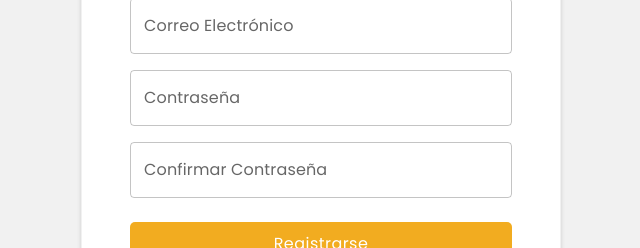
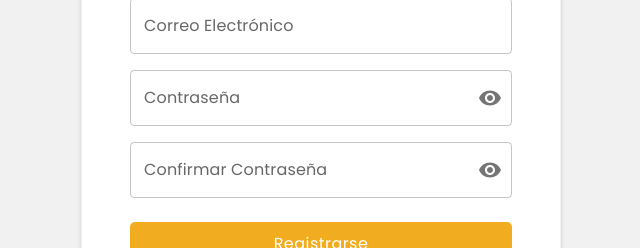
Before and after one commit to iancarlosortega/freemove-nextjs, a Next.js app: page /auth/register in a window 1280 px wide. Shown: the part 321-569 px from the top of the page, without its empty margins (319-959 px from the left). Built offline with nearby package versions, Linux system fonts and the light colour scheme; no server answers.

Commit message:
Login & Register Impl with Firebase

```diff
--- /dev/null
+++ b/app/auth/nuevo-usuario/page.tsx
@@ -0,0 +1,3 @@
+export default function NewUserPage() {
+	return <div>NewUserPage</div>;
+}
--- a/app/auth/register/page.tsx
+++ b/app/auth/register/page.tsx
@@ -1,20 +1,82 @@
 'use client';
 
+import { useState } from 'react';
+import { useRouter } from 'next/navigation';
 import Link from 'next/link';
+import { Timestamp } from 'firebase/firestore';
 import { useForm } from 'react-hook-form';
-import { Button, TextField } from '@mui/material';
+import {
+	Alert,
+	Button,
+	IconButton,
+	InputAdornment,
+	Snackbar,
+	TextField,
+} from '@mui/material';
+
+import { createDocument, signUp } from '@/firebase';
 import { LogoGreen } from '@/components/icons';
+import { IUser, UsersProviders, UsersRoles } from '@/interfaces';
+
 import styles from '../auth.module.css';
+import { Visibility, VisibilityOff } from '@mui/icons-material';
+
+interface IFormValues {
+	name: string;
+	email: string;
+	password: string;
+	confirmPassword: string;
+}
 
 export default function RegisterPage() {
+	const [errorMessage, setErrorMessage] = useState<string>('');
+	const [showPassword, setShowPassword] = useState(false);
+	const [showConfirmPassword, setShowConfirmPassword] = useState(false);
+	const router = useRouter();
 	const {
 		register,
 		handleSubmit,
 		getValues,
+		reset,
 		formState: { errors },
-	} = useForm();
+	} = useForm<IFormValues>();
 
-	const onSubmit = (data: any) => console.log(data);
+	const onSubmit = async (data: IFormValues) => {
+		const { result, error } = await signUp(data.email, data.password);
+
+		if (error) {
+			setErrorMessage('Error al registrar el usuario');
+			return reset();
+		}
+
+		const user: IUser = {
+			id: result!.user.uid,
+			email: data.email,
+			name: data.name,
+			role: UsersRoles.CLIENT,
+			provider: UsersProviders.EMAIL,
+			createdAt: Timestamp.now(),
+		};
+
+		try {
+			await createDocument('users', user);
+			return router.push('/nuevo-usuario');
+		} catch (error) {
+			setErrorMessage('Error al crear el usuario');
+			return reset();
+		}
+	};
+
+	const closeSnackBar = (
+		event?: React.SyntheticEvent | Event,
+		reason?: string
+	) => {
+		if (reason === 'clickaway') {
+			return;
+		}
+
+		setErrorMessage('');
+	};
 
 	return (
 		<div className={styles.authContainer}>
@@ -23,9 +85,21 @@ export default function RegisterPage() {
 					<Link className={styles.authLogo} href='/'>
 						<LogoGreen />
 					</Link>
-					{/* <div @fade *ngIf="isError" className={styles.alert}alert--error">
-        <p><strong>Error!</strong> El correo ingresado ya está en uso</p>
-      </div> */}
+					<Snackbar
+						open={Boolean(errorMessage)}
+						autoHideDuration={4000}
+						anchorOrigin={{
+							vertical: 'top',
+							horizontal: 'center',
+						}}
+						onClose={closeSnackBar}>
+						<Alert
+							onClose={closeSnackBar}
+							severity='error'
+							sx={{ textAlign: 'center' }}>
+							{errorMessage}
+						</Alert>
+					</Snackbar>
 				</header>
 				<form
 					autoComplete='off'
@@ -35,7 +109,6 @@ export default function RegisterPage() {
 						error={Boolean(errors['name']?.message)}
 						type='text'
 						label='Nombres y Apellidos'
-						placeholder='Juan Pérez'
 						variant='outlined'
 						helperText={errors.name?.message?.toString()}
 						sx={{
@@ -66,7 +139,7 @@ export default function RegisterPage() {
 
 					<TextField
 						error={Boolean(errors['password']?.message)}
-						type='password'
+						type={showPassword ? 'text' : 'password'}
 						label='Contraseña'
 						placeholder='********'
 						variant='outlined'
@@ -81,11 +154,23 @@ export default function RegisterPage() {
 								message: 'Debe tener mínimo 6 caracteres',
 							},
 						})}
+						InputProps={{
+							endAdornment: (
+								<InputAdornment position='end'>
+									<IconButton
+										aria-label='toggle password visibility'
+										onClick={() => setShowPassword(!showPassword)}
+										edge='end'>
+										{showPassword ? <VisibilityOff /> : <Visibility />}
+									</IconButton>
+								</InputAdornment>
+							),
+						}}
 					/>
 
 					<TextField
 						error={Boolean(errors['confirmPassword']?.message)}
-						type='password'
+						type={showConfirmPassword ? 'text' : 'password'}
 						label='Confirmar Contraseña'
 						placeholder='********'
 						variant='outlined'
@@ -100,10 +185,22 @@ export default function RegisterPage() {
 								message: 'Debe tener mínimo 6 caracteres',
 							},
 							validate: value =>
-								value !== getValues('password')
-									? 'Las contraseñas no coinciden'
-									: '',
+								value === getValues('password')
+									? true
+									: 'Las contraseñas no coinciden',
 						})}
+						InputProps={{
+							endAdornment: (
+								<InputAdornment position='end'>
+									<IconButton
+										aria-label='toggle password visibility'
+										onClick={() => setShowConfirmPassword(!showConfirmPassword)}
+										edge='end'>
+										{showConfirmPassword ? <VisibilityOff /> : <Visibility />}
+									</IconButton>
+								</InputAdornment>
+							),
+						}}
 					/>
 					<Button type='submit' variant='primary'>
 						Registrarse
--- a/app/layout.tsx
+++ b/app/layout.tsx
@@ -14,7 +14,7 @@ export default function RootLayout({
 }) {
 	return (
 		<html lang='es'>
-			<body>
+			<body suppressHydrationWarning={true}>
 				<MuiProvider>{children}</MuiProvider>
 			</body>
 		</html>
--- /dev/null
+++ b/firebase/crud.ts
@@ -0,0 +1,7 @@
+import { getFirestore, collection, addDoc } from 'firebase/firestore';
+
+const db = getFirestore();
+
+export const createDocument = async (collectionName: string, data: any) => {
+	return await addDoc(collection(db, collectionName), data);
+};
--- /dev/null
+++ b/firebase/index.ts
@@ -0,0 +1,3 @@
+export * from './signIn';
+export * from './signUp';
+export * from './crud';
--- /dev/null
+++ b/interfaces/index.ts
@@ -0,0 +1 @@
+export * from './user';
--- /dev/null
+++ b/interfaces/user.ts
@@ -0,0 +1,40 @@
+import { DocumentReference, Timestamp } from 'firebase/firestore';
+
+export interface IUser {
+	id: string;
+	name: string;
+	email: string;
+	createdAt: Timestamp;
+	role: UsersRoles;
+	provider: UsersProviders;
+}
+
+export interface IUserDb extends IUser {
+	age?: number;
+	phone?: string;
+	gender?: string;
+	identificationCard?: string;
+	country?: string;
+	city?: string;
+	canton?: string;
+	weight?: number;
+	height?: number;
+	followers?: DocumentReference[];
+	following?: DocumentReference[];
+	likes?: DocumentReference[];
+	photoUrl?: string;
+	photoFilename?: string;
+	bannerUrl?: string;
+	bannerFilename?: string;
+}
+
+export enum UsersProviders {
+	EMAIL = 'email-password',
+	GOOGLE = 'google.com',
+	FACEBOOK = 'facebook.com',
+}
+
+export enum UsersRoles {
+	ADMIN = 'ADMIN-ROLE',
+	CLIENT = 'CLIENT-ROLE',
+}
```
Also changed, not shown: app/auth/login/page.tsx (+38 -3 lines).
